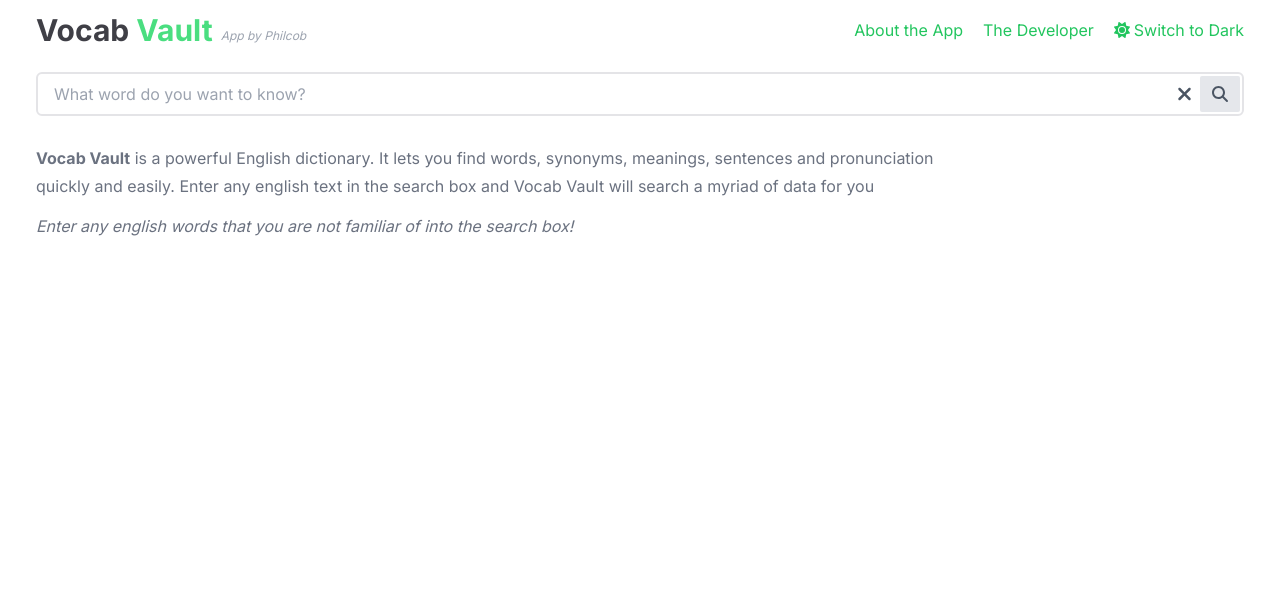
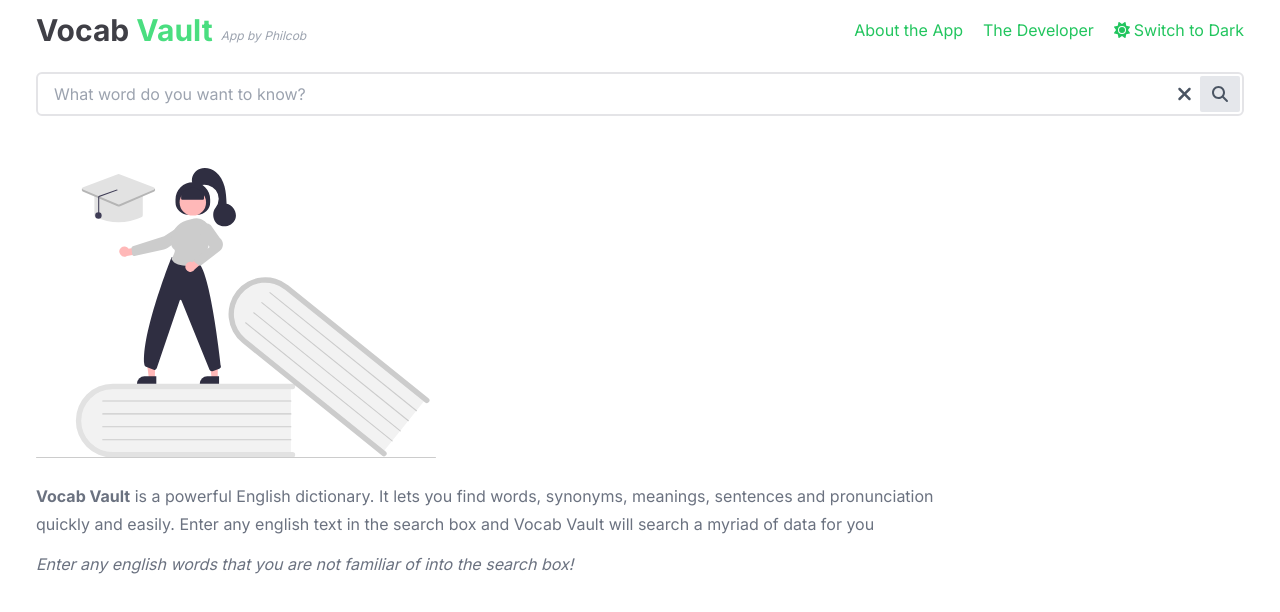
Before and after one commit to pjguitar15/next-dictionary, a Next.js app: page / in a window 1280 px wide. Shown: the top 612 px of the page. Built offline with nearby package versions, Linux system fonts and the light colour scheme.

Commit message:
added illustration on home page, added loading component on search page

```diff
--- /dev/null
+++ b/app/search/loading.tsx
@@ -0,0 +1,11 @@
+import React from 'react'
+
+const loading = () => {
+  return (
+    <div>
+      <h1 className='text-6xl'>Page Loading</h1>
+    </div>
+  )
+}
+
+export default loading
--- a/components/homepage/HomepageContent.tsx
+++ b/components/homepage/HomepageContent.tsx
@@ -1,5 +1,7 @@
 'use client'
 import React from 'react'
+import Image from 'next/image'
+import dictionaryIllustration from '@/public/assets/dictionary-illustration.svg'
 // context
 import { useGlobalContext } from '@/context/ThemeContext'
 
@@ -12,7 +14,15 @@
         isDark ? 'bg-zinc-900 text-white' : 'bg-white text-gray-500 '
       } py-7`}
     >
-      <div className=' container mx-auto'>
+      <div className='container mx-auto'>
+        {/* Image here */}
+        <Image
+          className='w-76 my-6'
+          src={dictionaryIllustration}
+          alt=''
+          width={400}
+          height={400}
+        />
         <div className='md:w-3/4 leading-7'>
           <p>
             <strong>Vocab Vault</strong> is a powerful English dictionary. It
```
Also changed, not shown: public/assets/dictionary-illustration.png (added), public/assets/dictionary-illustration.svg (added).
